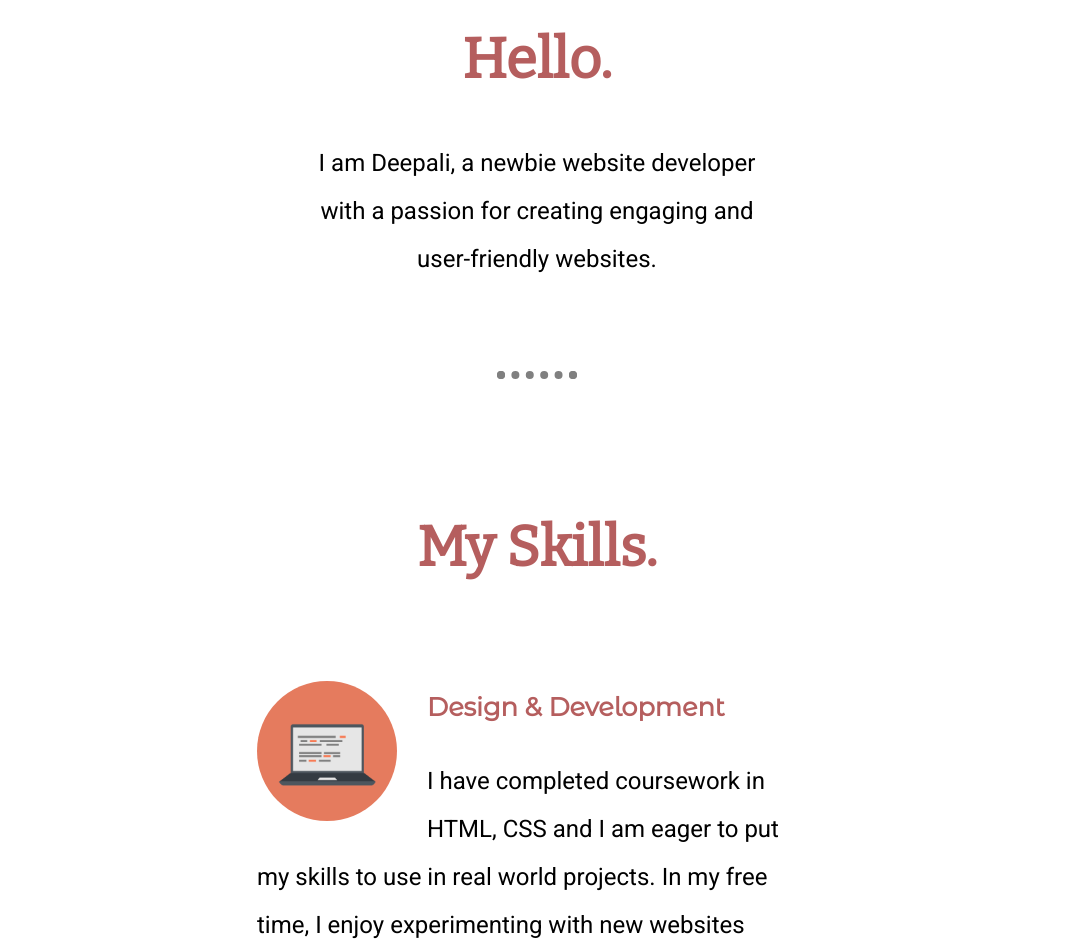
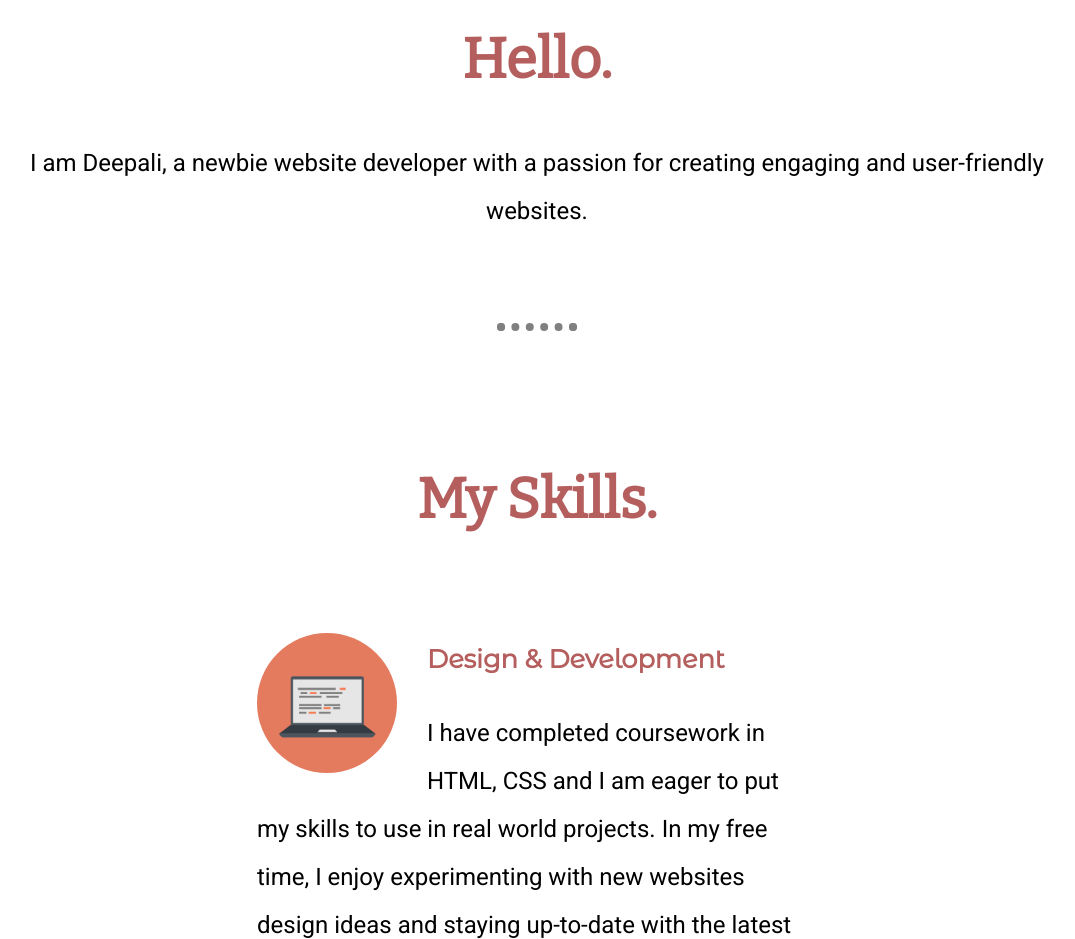
Before and after one commit to deair03/CSS-MySite, a plain HTML site: page index.html in a window 1280 px wide. Shown: the part 1160-2099 px from the top of the page, without its empty margins (103-1178 px from the left). Drawn offline with nearby package versions, Linux system fonts and the light colour scheme.

Commit message:
profile width removed

```diff
--- a/assets/style.css
+++ b/assets/style.css
@@ -42,7 +42,7 @@ color: #f7f1f1;
   font-family: "Roboto", sans-serif;
   line-height: 2;
   font-size: 1.5rem;
-  width: 40%;
+  /* width: 40%; */
   margin: 0 auto;
 }
 .skill-para {
```
